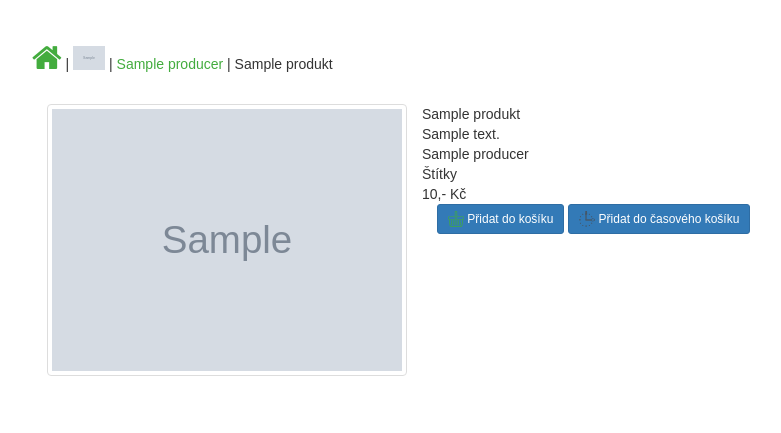
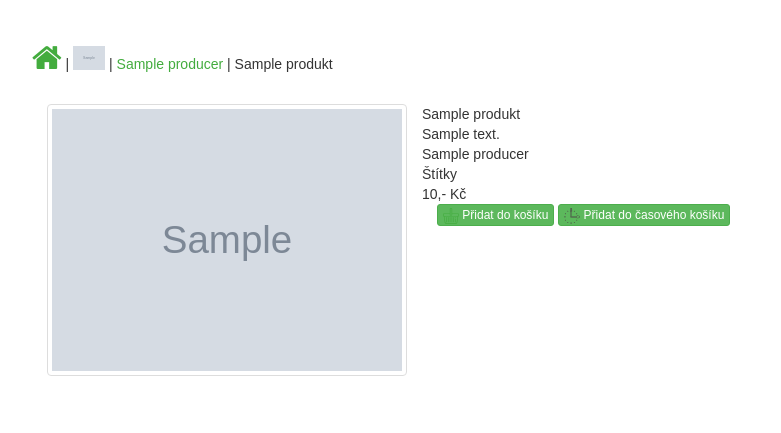
Before and after one commit to jnosgps/trhjidla, a Django app: template shop1/templates/shop1/product_detail_view.html in a window 1280 px wide; the page is wider, and only the part inside the window is pictured. Shown: the part 580-1013 px from the top of that part, without its empty margins (23-804 px from the left). Run offline with Django 3.2, Linux system fonts and the light colour scheme; tables that the repository leaves empty hold one stand-in row (values such as "Sample post"); the template is opened without the code that fills it: values that come from a table or form of the project are taken from there, most other values are stand-ins (such as "Sample title", 1, 10 or a date in 2020); grey boxes marked "Sample" are stand-in pictures; some libraries are stand-ins or nearby versions.

```diff
--- a/shop1/templates/shop1/product_detail_view.html
+++ b/shop1/templates/shop1/product_detail_view.html
@@ -43,8 +43,8 @@
 					{{ produkt.cost }},- Kč
 				</div>
 				<div class="footer">
-					<a href="#" class="addToCart btn btn-sm btn-primary" data-productId="{{ produkt.id }}" data-productValue="{{ produkt.cost }}" ><img src="{% static '/img/svg/basket-green.svg' %}" width="16" height="16"> Přidat do košíku</a>
-					<a href="#" class="addToCart2 btn btn-sm btn-primary" data-productId="{{ produkt.id }}" data-productValue="{{ produkt.cost }}" ><img src="{% static '/img/svg/foodtime.svg' %}" width="16" height="16"> Přidat do časového košíku</a>
+					<a href="#" class="addToCart btn btn-success btn-xs" data-productId="{{ produkt.id }}" data-productValue="{{ produkt.cost }}" ><img src="{% static '/img/svg/basket-green.svg' %}" width="16" height="16"> Přidat do košíku</a>
+					<a href="#" class="addToCart2 btn btn-success btn-xs" data-productId="{{ produkt.id }}" data-productValue="{{ produkt.cost }}" ><img src="{% static '/img/svg/foodtime.svg' %}" width="16" height="16"> Přidat do časového košíku</a>
 				</div>
 			</div>
 		</div>
```
